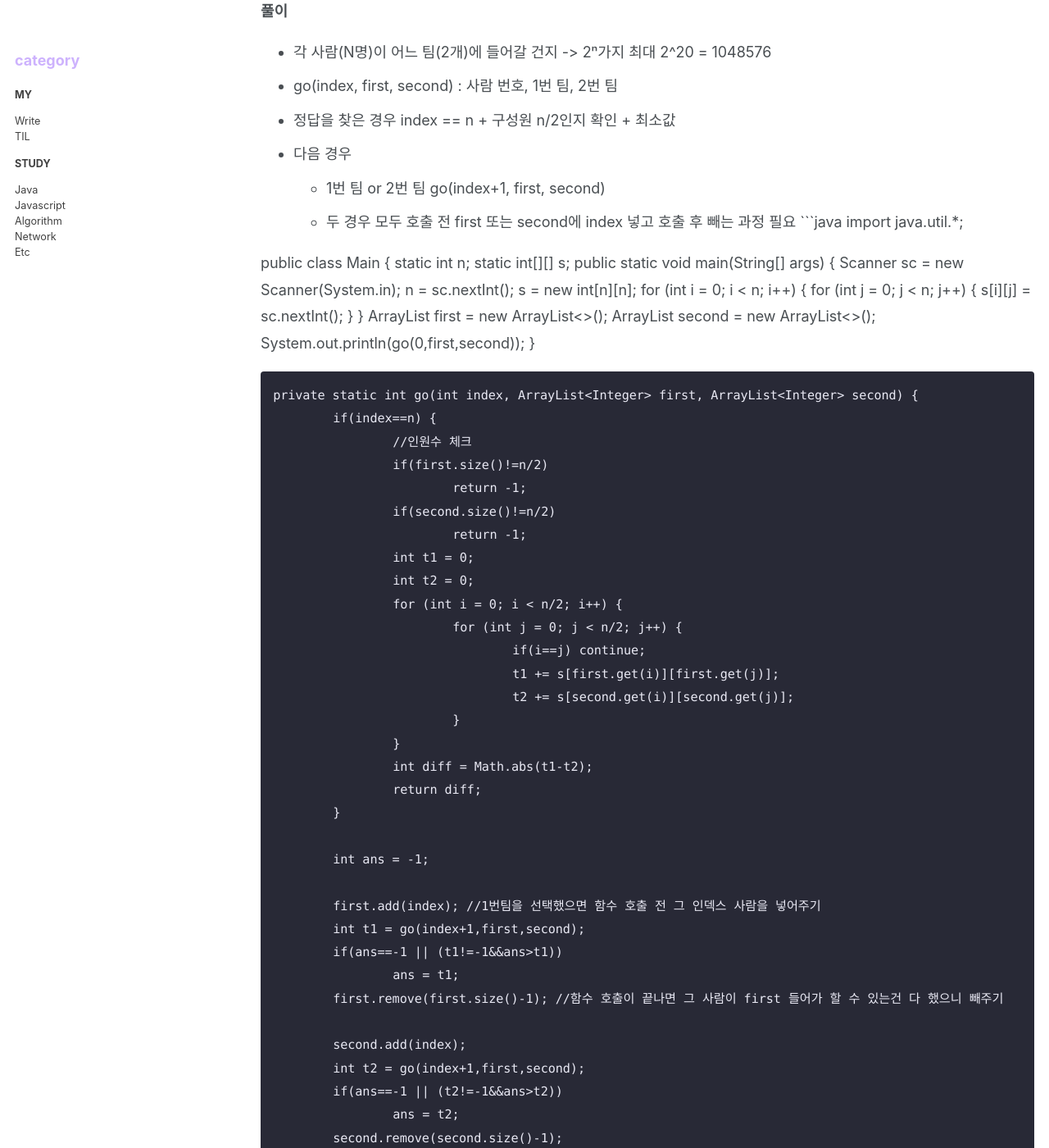
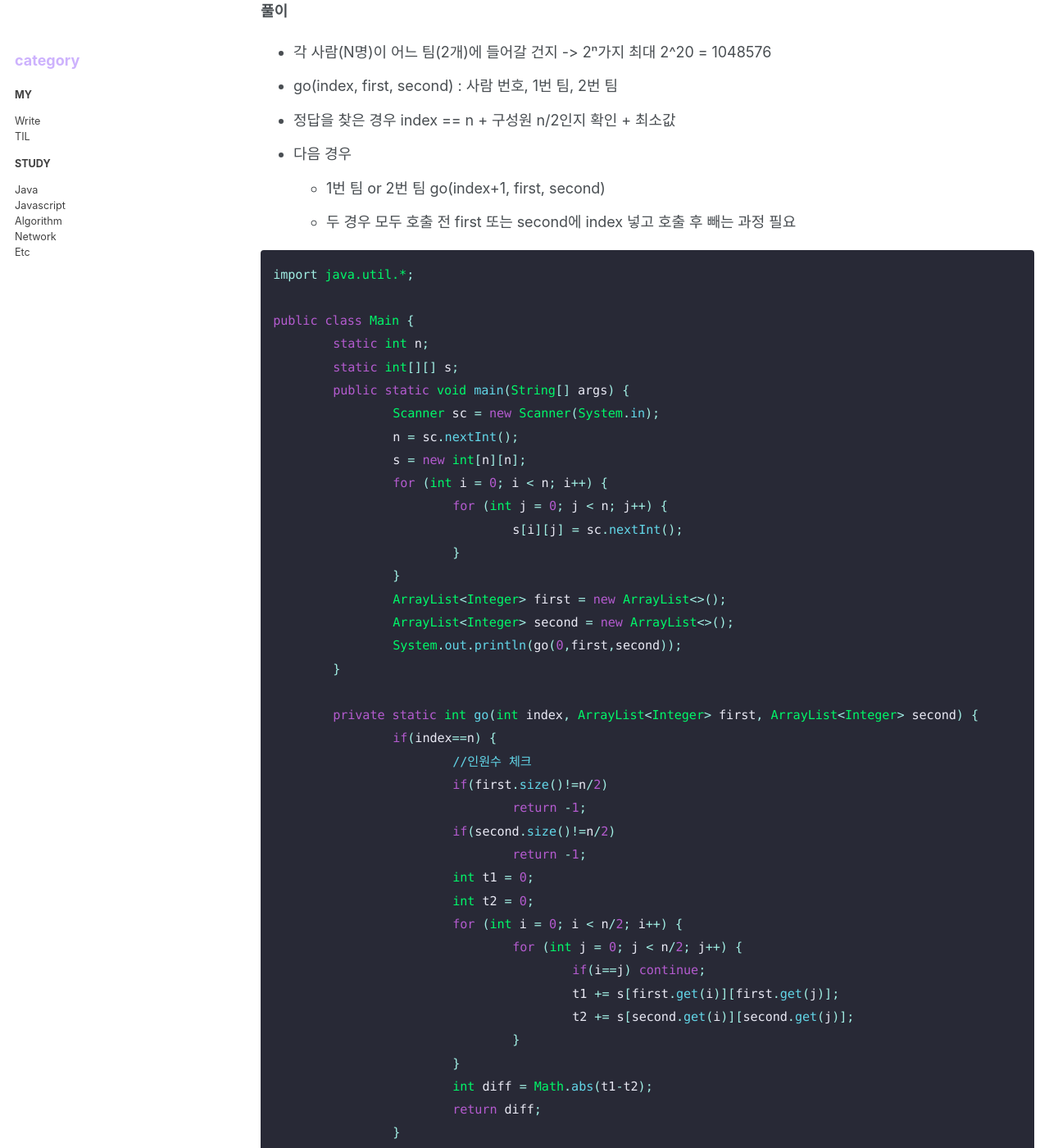
Before and after one commit to esesil/blog, a Jekyll site: the page built from _posts/Algorithm/2021-03-16-브루트 포스-백트래킹.md, in a window 1280 px wide and 1400 px high, scrolled down 920 px. Shown: the whole window at 82% size. Built offline with Jekyll 4.4.1, drawn with Linux system fonts in a browser that asks for light colours; cached includes are drawn as plain includes; some web fonts are replaced; comment, search, counter and statistics services are not loaded; some of the changed text lies outside the part shown.

Commit message:
210306 update post

`````diff
--- a/_posts/Algorithm/2021-03-16-브루트 포스-재귀(백트래킹).md
+++ b/_posts/Algorithm/2021-03-16-브루트 포스-백트래킹.md
@@ -37,6 +37,7 @@ https://www.acmicpc.net/problem/14889
 - 다음 경우
 	- 1번 팀 or 2번 팀 go(index+1, first, second)
 	- 두 경우 모두 호출 전 first 또는 second에 index 넣고 호출 후 빼는 과정 필요
+
 ```java
 import java.util.*;
 
@@ -193,7 +194,8 @@ https://www.acmicpc.net/problem/2529
 **풀이**
 - 정수 넣을 수 있는 자리 k+1개, 즉 10개의 수를 10개의 자리에 넣음 10! = 3628800
 - index, num(만든 수)
-```java
+
+````java
 import java.util.*;
 
 public class Main {
@@ -244,7 +246,7 @@ public class Main {
 		return true;
 	}
 }
-```
+````
 -> a[i]를 백준선생님처럼 char가 아니라 String으로 풀었는데 값이 나오지 않아 다른건 다 똑같은데 왜 안 되는거냐~~~! 했는데 String이라 ==가 아니라 equals를 써야했다.. ^^ㅠ맨날 까먹어
 
 ### 맞춰봐(1248번)
@@ -270,6 +272,7 @@ https://www.acmicpc.net/problem/1248
 	- S[ i ][ j ] <> 0 : -10~-1
 	- 10^10 으로 경우의 수가 줄어듦 = 100억, 시간초과, 아이디어가 더 필요함
 - S[ j ][ i ]의 부등호로 수 추리기
+
 ```java
 import java.util.*;
 
`````
Also changed, not shown: other parts of _posts/Algorithm/2021-03-16-브루트 포스-백트래킹.md (+1 -1 lines).
